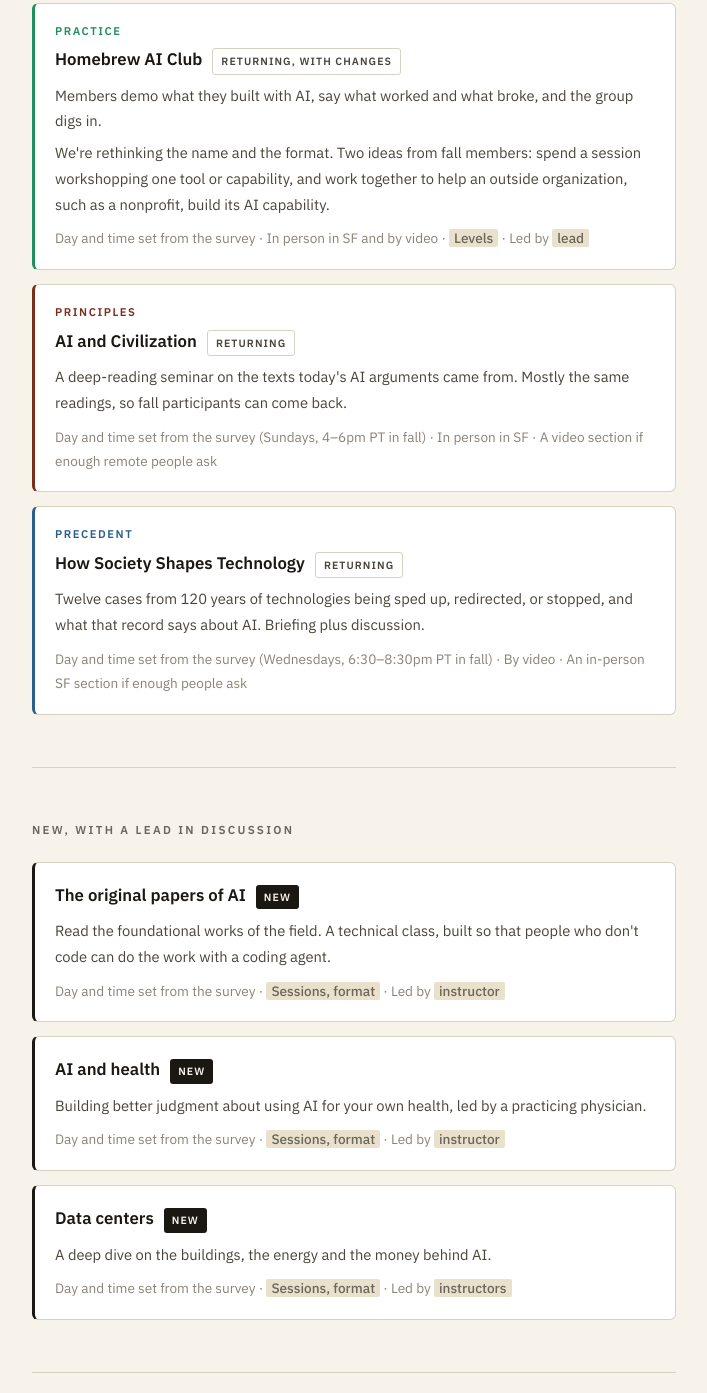
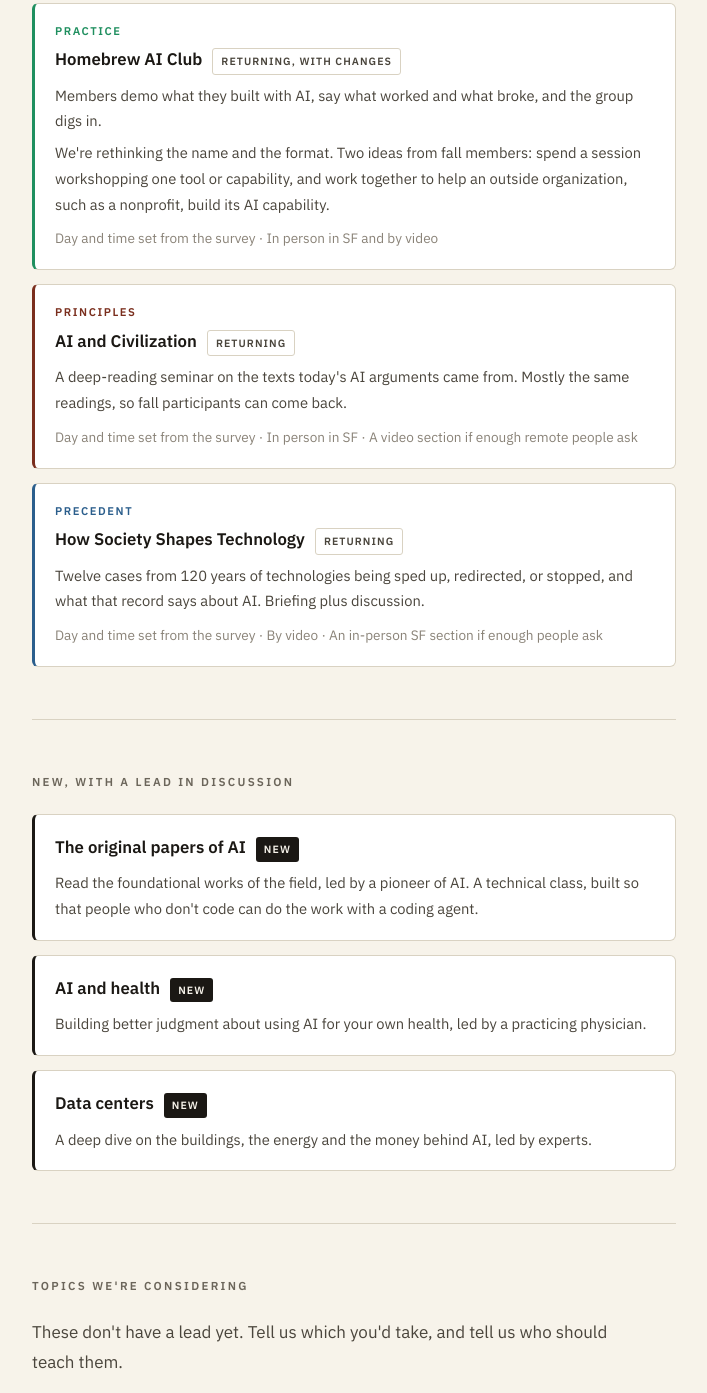
Before and after one commit to tenni-theurer/bellaifellow.github.io, a plain HTML site: page next/index.html in a window 1280 px wide. Shown: the part 1262-2655 px from the top of the page, without its empty margins (286-993 px from the left). Drawn offline with Linux system fonts and the light colour scheme.

Commit message:
What's next: replace remaining placeholders
- Drop fall times and the lead/levels placeholders on returning classes
- New classes: remove session and instructor placeholders; papers of AI led by a pioneer of AI, data centers led by experts
- Price wording, video setup and compensation lines no longer placeholders

Co-Authored-By: Claude Sonnet 5.5 <noreply@anthropic.com>

```diff
--- a/next/index.html
+++ b/next/index.html
@@ -58,7 +58,7 @@
       <li>We announce the lineup at <a href="../">Demo Day</a> on December 10 and open applications that night.</li>
       <li>Fellows and alums can also discuss the list in #2027-plans on the fellowship Slack.</li>
     </ul>
-    <p>Tuition for 2027 is <span class="tbd">not set yet</span>. Financial assistance is available to anyone who asks.</p>
+    <p>Tuition for 2027 will be announced with the lineup. Financial assistance is available to anyone who asks.</p>
   </section>
 
   <section>
@@ -70,21 +70,21 @@
         <div class="sect-head"><span class="sect-name">Homebrew AI Club</span><span class="badge returning">Returning, with changes</span></div>
         <p class="sect-meta">Members demo what they built with AI, say what worked and what broke, and the group digs in.</p>
         <p class="sect-meta">We're rethinking the name and the format. Two ideas from fall members: spend a session workshopping one tool or capability, and work together to help an outside organization, such as a nonprofit, build its AI capability.</p>
-        <p class="sect-when">Day and time set from the survey · In person in SF and by video · <span class="tbd">Levels</span> · Led by <span class="tbd">lead</span></p>
+        <p class="sect-when">Day and time set from the survey · In person in SF and by video</p>
       </div>
 
       <div class="sect cand" style="--card-accent:#7a2e1d;">
         <p class="sect-path">Principles</p>
         <div class="sect-head"><span class="sect-name">AI and Civilization</span><span class="badge returning">Returning</span></div>
         <p class="sect-meta">A deep-reading seminar on the texts today's AI arguments came from. Mostly the same readings, so fall participants can come back.</p>
-        <p class="sect-when">Day and time set from the survey (Sundays, 4–6pm PT in fall) · In person in SF · A video section if enough remote people ask</p>
+        <p class="sect-when">Day and time set from the survey · In person in SF · A video section if enough remote people ask</p>
       </div>
 
       <div class="sect cand" style="--card-accent:#2b5e8c;">
         <p class="sect-path">Precedent</p>
         <div class="sect-head"><span class="sect-name">How Society Shapes Technology</span><span class="badge returning">Returning</span></div>
         <p class="sect-meta">Twelve cases from 120 years of technologies being sped up, redirected, or stopped, and what that record says about AI. Briefing plus discussion.</p>
-        <p class="sect-when">Day and time set from the survey (Wednesdays, 6:30–8:30pm PT in fall) · By video · An in-person SF section if enough people ask</p>
+        <p class="sect-when">Day and time set from the survey · By video · An in-person SF section if enough people ask</p>
       </div>
 
     </div>
@@ -96,20 +96,17 @@
 
       <div class="sect cand">
         <div class="sect-head"><span class="sect-name">The original papers of AI</span><span class="badge new">New</span></div>
-        <p class="sect-meta">Read the foundational works of the field. A technical class, built so that people who don't code can do the work with a coding agent.</p>
-        <p class="sect-when">Day and time set from the survey · <span class="tbd">Sessions, format</span> · Led by <span class="tbd">instructor</span></p>
+        <p class="sect-meta">Read the foundational works of the field, led by a pioneer of AI. A technical class, built so that people who don't code can do the work with a coding agent.</p>
       </div>
 
       <div class="sect cand">
         <div class="sect-head"><span class="sect-name">AI and health</span><span class="badge new">New</span></div>
         <p class="sect-meta">Building better judgment about using AI for your own health, led by a practicing physician.</p>
-        <p class="sect-when">Day and time set from the survey · <span class="tbd">Sessions, format</span> · Led by <span class="tbd">instructor</span></p>
       </div>
 
       <div class="sect cand">
         <div class="sect-head"><span class="sect-name">Data centers</span><span class="badge new">New</span></div>
-        <p class="sect-meta">A deep dive on the buildings, the energy and the money behind AI.</p>
-        <p class="sect-when">Day and time set from the survey · <span class="tbd">Sessions, format</span> · Led by <span class="tbd">instructors</span></p>
+        <p class="sect-meta">A deep dive on the buildings, the energy and the money behind AI, led by experts.</p>
       </div>
 
     </div>
@@ -146,7 +143,7 @@
       <li>Applications, admissions, and tuition collection</li>
       <li>A teaching assistant for scheduling, reminders, recordings, and participant email</li>
       <li>Help designing sessions, from people who have run three seasons of them</li>
-      <li>A video setup, and <span class="tbd">space in San Francisco</span> for in-person sections</li>
+      <li>A video setup for remote participants</li>
     </ul>
     <h3>What we ask</h3>
     <ul class="rules">
@@ -157,7 +154,6 @@
     </ul>
     <dl class="facts">
       <div class="fact"><dt>Commitment</dt><dd>Four to six sessions, 1.5–2 hours each, plus prep</dd></div>
-      <div class="fact"><dt>Compensation</dt><dd><span class="tbd">Share of tuition / fee / volunteer</span></dd></div>
       <div class="fact"><dt>Format</dt><dd>In person in SF, by video, or hybrid</dd></div>
       <div class="fact"><dt>Proposals due</dt><dd>December 1</dd></div>
     </dl>
```
